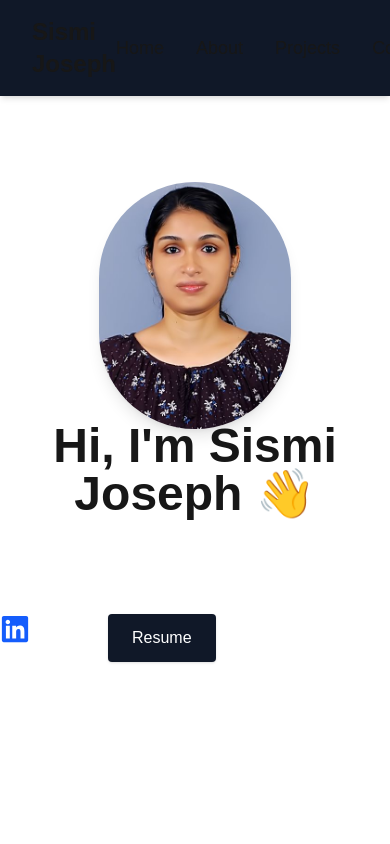
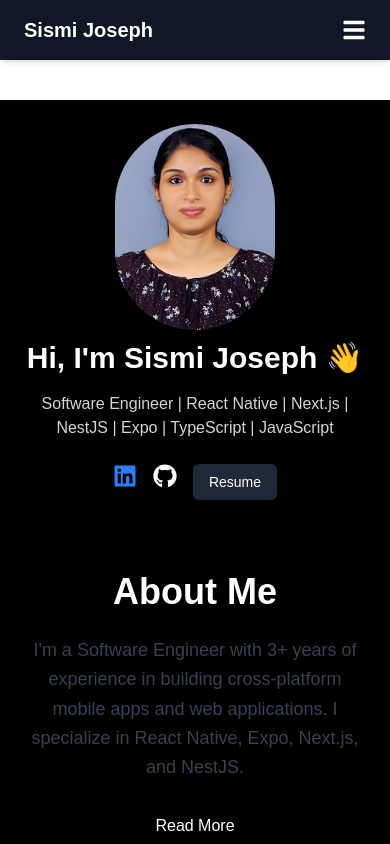
Before and after one commit to sismijoseph/sismi-joseph-portfolio, a Next.js app: page / in a window 390 px wide. Shown: the top 844 px of the page. Built offline with nearby package versions, Linux system fonts and the light colour scheme.

Commit message:
responsivness added

```diff
--- a/src/app/page.tsx
+++ b/src/app/page.tsx
@@ -1,6 +1,6 @@
 import Image from "next/image";
 import { FaLinkedin, FaGithub } from "react-icons/fa";
-import Navbar from "../components/navBar"
+import Navbar from "../components/navBar";
 import About from "./about/page";
 import Contact from "./contact/page";
 import Footer from "@/components/footer";
@@ -8,16 +8,16 @@
 
 export default function Home() {
   return (
-    <div>
-      {/* Navbar */}
+    <div className="bg-black text-white">
+
       <Navbar />
-      {/* Hero Section */}
+
       <main
         id="home"
-        className="flex flex-col md:flex-row bg-black-50 items-center justify-center min-h-screen text-center md:text-left p-0 gap-12"
+        className="flex flex-col md:flex-row items-center justify-center text-center md:text-left p-6 md:p-12 gap-8 md:gap-12 mt-25"
       >
-        {/* Profile Photo */}
-        <div className="w-48 h-48">
+
+        <div className="w-40 h-40 md:w-48 md:h-48 mb-6 md:mb-0">
           <Image
             src="/images/me.jpeg"
             alt="Sismi Joseph"
@@ -27,20 +27,22 @@
           />
         </div>
 
-        {/* Text + Social Links */}
+
         <div className="max-w-xl">
-          <h1 className="text-5xl font-bold">Hi, I&apos;m Sismi Joseph 👋</h1>
-          <p className="mt-4 text-xl text-white">
+          <h1 className="text-3xl md:text-5xl font-bold">
+            Hi, I&apos;m Sismi Joseph 👋
+          </h1>
+          <p className="mt-4 text-base md:text-xl text-gray-300">
             Software Engineer | React Native | Next.js | NestJS | Expo | TypeScript | JavaScript
           </p>
 
           {/* Social Links */}
-          <div className="flex gap-6 mt-6">
+          <div className="flex flex-wrap gap-4 md:gap-6 mt-6 justify-center md:justify-start">
             <a
               href="https://www.linkedin.com/in/sismi-joseph-43b250196/"
               target="_blank"
               rel="noopener noreferrer"
-              className="text-blue-600 hover:text-blue-800 text-3xl"
+              className="text-blue-500 hover:text-blue-700 text-2xl md:text-3xl"
             >
               <FaLinkedin />
             </a>
@@ -48,22 +50,19 @@
               href="https://github.com/sismijoseph"
               target="_blank"
               rel="noopener noreferrer"
-              className="text-white hover:text-black text-3xl"
+              className="text-white hover:text-gray-400 text-2xl md:text-3xl"
             >
               <FaGithub />
             </a>
             <a
               href="/Sismi_Joseph-Resume.pdf"
               rel="noopener noreferrer"
-              className="px-6 py-3 bg-gray-900 text-white rounded-sm shadow hover:bg-gray-900 transition"
+              className="px-4 py-2 md:px-6 md:py-3 bg-gray-800 text-white rounded-md shadow hover:bg-gray-700 transition text-sm md:text-base"
             >
               Resume
             </a>
-
           </div>
-
         </div>
-
       </main>
 
       <About />
--- a/src/components/navBar.tsx
+++ b/src/components/navBar.tsx
@@ -1,11 +1,20 @@
-"use client"; // for Next.js 13+ App Router if needed
+"use client";
 import Link from "next/link";
+import { useState } from "react";
+import { FaBars, FaTimes } from "react-icons/fa";
 
 export default function Navbar() {
+  const [isOpen, setIsOpen] = useState(false);
+
   return (
-    <nav className="fixed top-0 left-0 w-full bg-gray-900 shadow-md px-8 py-4 flex justify-between items-center z-50">
-      <h2 className="text-2xl font-bold">Sismi Joseph</h2>
-      <div className="flex gap-8 text-lg">
+    <nav className="fixed top-0 left-0 w-full bg-gray-900 shadow-md px-6 py-4 flex justify-between items-center z-50">
+      {/* Logo / Name */}
+      <h2 className="text-xl md:text-2xl font-bold text-white">
+        Sismi Joseph
+      </h2>
+
+      {/* Desktop Menu */}
+      <div className="hidden md:flex gap-8 text-lg text-white">
         <Link href="#home" className="hover:text-blue-600">
           Home
         </Link>
@@ -19,6 +28,48 @@
           Contact
         </Link>
       </div>
+
+      {/* Mobile Menu Button */}
+      <button
+        className="md:hidden text-white text-2xl"
+        onClick={() => setIsOpen(!isOpen)}
+      >
+        {isOpen ? <FaTimes /> : <FaBars />}
+      </button>
+
+      {/* Mobile Dropdown Menu */}
+      {isOpen && (
+        <div className="absolute top-16 left-0 w-full bg-gray-900 flex flex-col items-center gap-6 py-6 md:hidden text-white">
+          <Link
+            href="#home"
+            className="hover:text-blue-600"
+            onClick={() => setIsOpen(false)}
+          >
+            Home
+          </Link>
+          <Link
+            href="#about"
+            className="hover:text-blue-600"
+            onClick={() => setIsOpen(false)}
+          >
+            About
+          </Link>
+          <Link
+            href="#projects"
+            className="hover:text-blue-600"
+            onClick={() => setIsOpen(false)}
+          >
+            Projects
+          </Link>
+          <Link
+            href="#contact"
+            className="hover:text-blue-600"
+            onClick={() => setIsOpen(false)}
+          >
+            Contact
+          </Link>
+        </div>
+      )}
     </nav>
   );
 }
```
